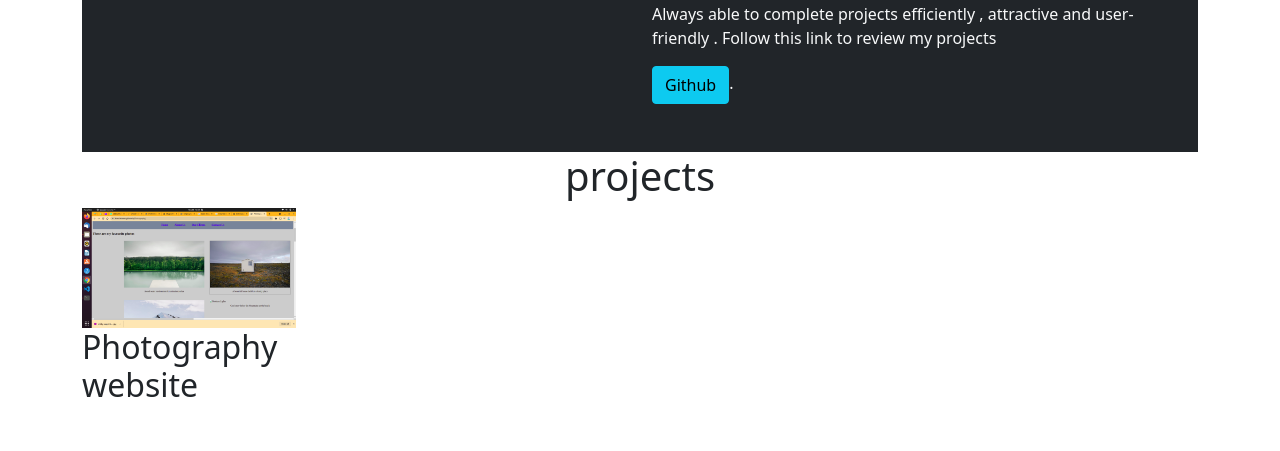
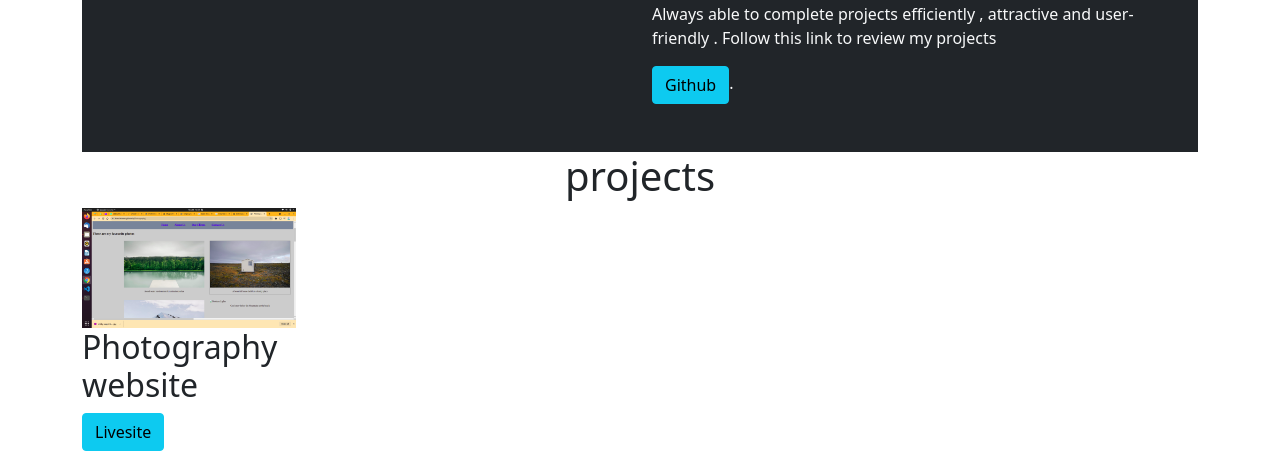
Before and after one commit to kimutaiamos/portfolio-landing-page, a plain HTML site: page index.html in a window 1280 px wide. Shown: the part 745-1196 px from the top of the page. Before the commit the page ends 1158 px from the top, so only its background shows below. Drawn offline with nearby package versions, Linux system fonts and the light colour scheme.

Commit message:
addded a ;ivesite button

```diff
--- a/index.html
+++ b/index.html
@@ -120,6 +120,10 @@
               <div class="row">
                 <div class="col-sm-8">
                   <h2 class="w-tittle">Photography website</h2>
+                  <div class="w-more">
+                    <a href="https://github.com/kimutaiamos/Photography"><button type="button" class="btn btn-info">Livesite</button></a>
+                  </div>
+                  </div>
                 </div>
               </div>
             </div>
```
